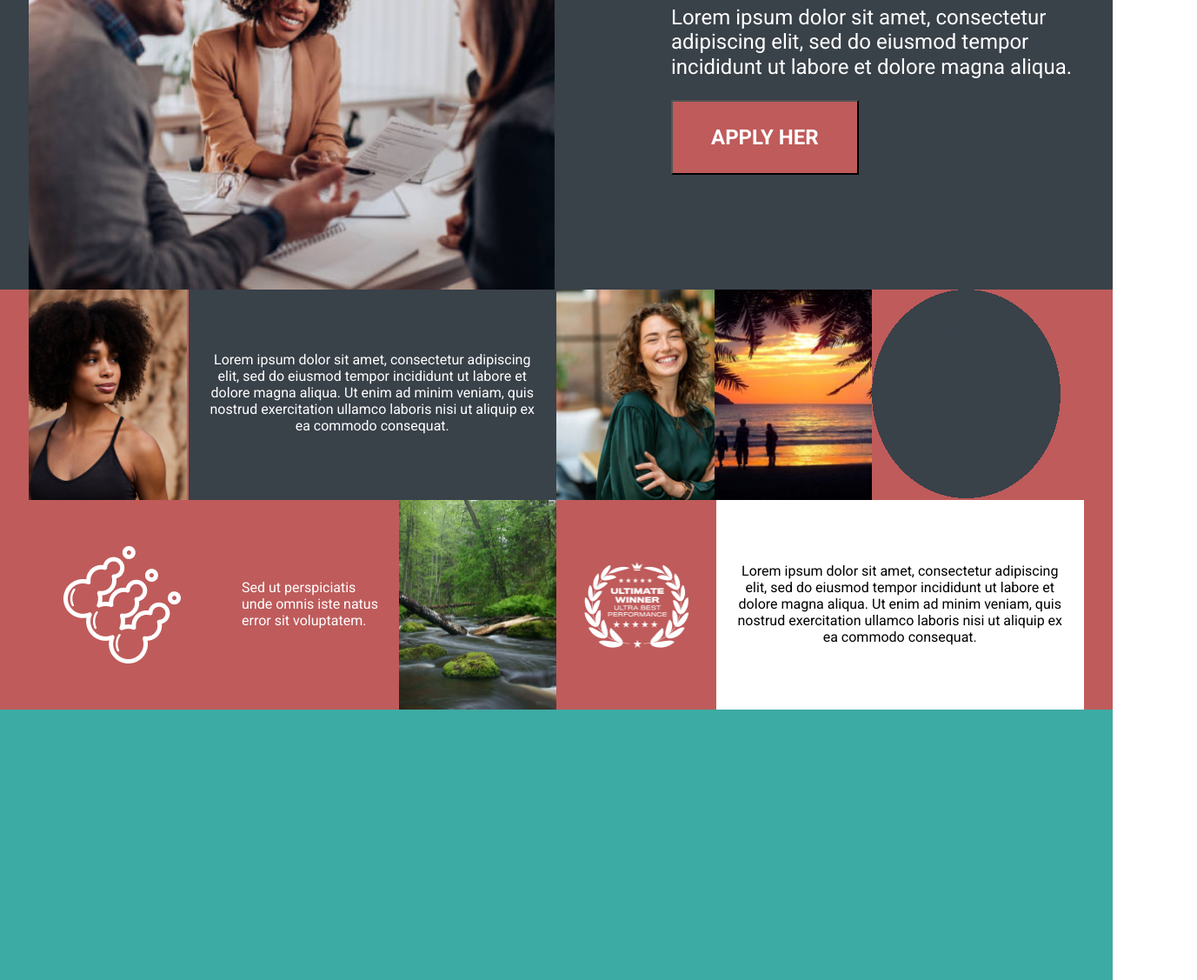
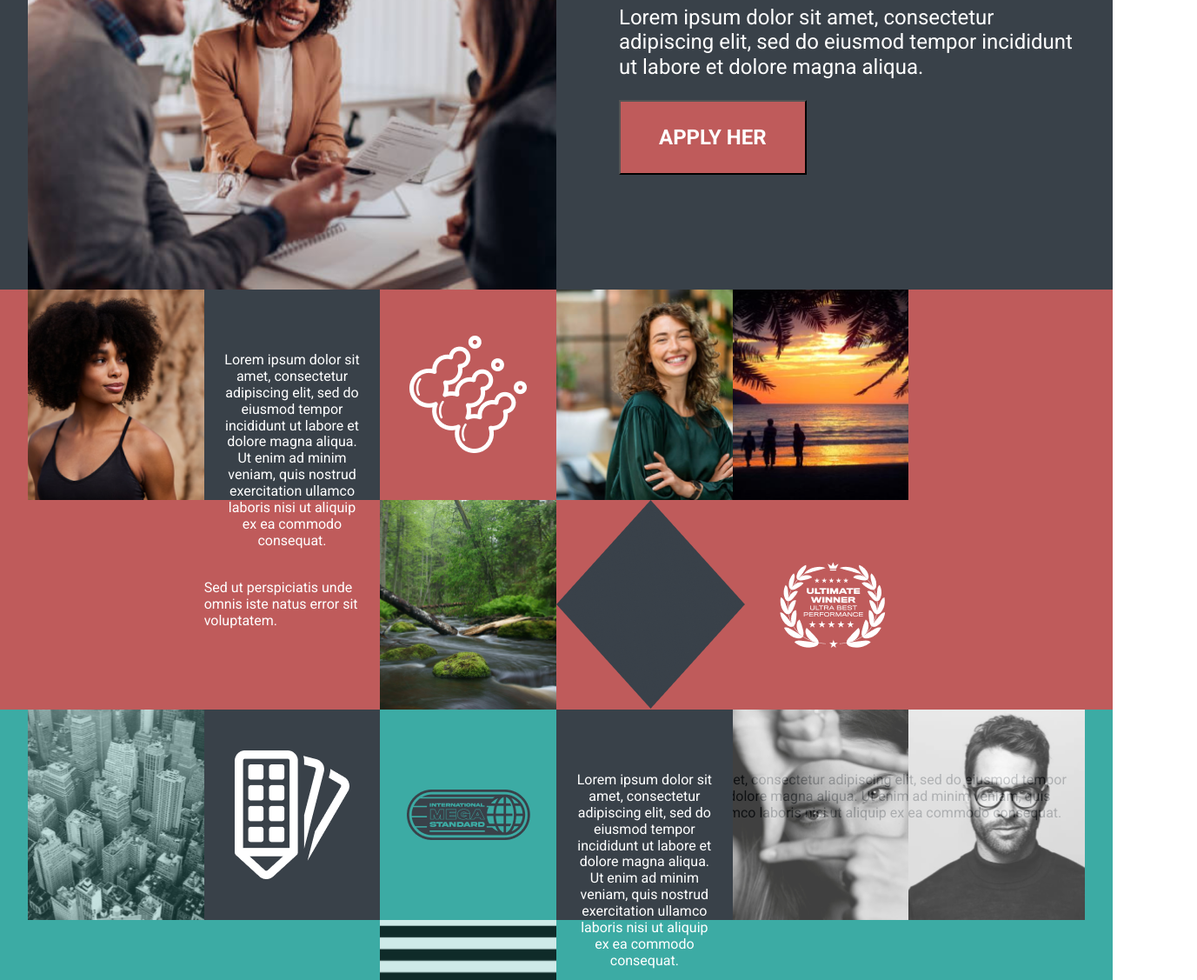
Before and after one commit to Loretakorf/frontend-Vytauto, a plain HTML site: page index.html in a window 1280 px wide. Shown: the part 250-1377 px from the top of the page at 87% size, 1377 px wide, since content can reach past the window. Drawn offline with Linux system fonts and the light colour scheme.

Commit message:
someproblemflex

```diff
--- a/index.html
+++ b/index.html
@@ -34,35 +34,40 @@
                 <div class="img-comand">
                 </div>
                 <div class="description">
-                    <p>Lorem ipsum dolor sit amet, consectetur adipiscing elit, sed do eiusmod tempor incididunt ut labore
+                    <p>Lorem ipsum dolor sit amet, consectetur adipiscing elit, sed do eiusmod tempor incididunt ut
+                        labore
                         et dolore magna aliqua. </p>
                     <button>apply her</button>
                 </div>
             </section>
             <section class="top-section container">
                 <div class="wrapper1">
-                    <div class="feature1"></div>
-                    <div class="feature2">
-                        <p>Lorem ipsum dolor sit amet, consectetur adipiscing elit, sed do eiusmod tempor incididunt ut
-                            labore et dolore magna aliqua. Ut enim ad minim veniam, quis nostrud exercitation ullamco
+                    <div class="image img1"></div>
+                    <div class="paragraph">
+                        <p>Lorem ipsum dolor sit amet, consectetur adipiscing elit, sed do eiusmod tempor incididunt
+                            ut
+                            labore et dolore magna aliqua. Ut enim ad minim veniam, quis nostrud exercitation
+                            ullamco
                             laboris nisi ut aliquip ex ea commodo consequat.</p>
                     </div>
-                    <div class="feature3">
+                    <div class="icon">
                         <img src="/icons/cover-icon.png" alt="cover-icon">
+                    </div>
+                    <div class="cozyparagraph">
                         <p>Sed ut perspiciatis unde omnis iste natus error sit voluptatem.</p>
                     </div>
-                    <div class="feature4"></div>
+                    <div class="image img2"></div>
                 </div>
                 <div class="wrapper2">
-                    <div class="feature2_1"></div>
-                    <div class="feature2_2"></div>
-                    <div class="feature2_3">
-                        <img src="/img/diamond-cover.png" alt="">
+                    <div class="image img1"></div>
+                    <div class="image img2"></div>
+                    <div class="image img3">
+                        <img src="/img/diamond-cover.png" alt="diamond">
                     </div>
-                    <div class="feature2_4">
+                    <div class="icon">
                         <img src="/icons/winner.png" alt="winner">
                     </div>
-                    <div class="feature2_5">
+                    <div class="paragraph">
                         <p>Lorem ipsum dolor sit amet, consectetur adipiscing elit, sed do eiusmod tempor incididunt ut
                             labore et dolore magna aliqua. Ut enim ad minim veniam, quis nostrud exercitation ullamco
                             laboris nisi ut aliquip ex ea commodo consequat.</p>
@@ -71,9 +76,36 @@
             </section>
             <section class="bottom-section container">
                 <div class="wrapper1">
+                    <div class="image img1"></div>
+                    <div class="icon" id="icon1">
+                        <img src="/icons/image.png" alt="icons">
+                    </div>
+                    <div class="icon">
+                        <img src="/icons/Vector.png" alt="vector">
+                    </div>
+                    <div class="paragraph">
+                        <p>Lorem ipsum dolor sit amet, consectetur adipiscing elit, sed do eiusmod tempor incididunt ut
+                            labore et dolore magna aliqua. Ut enim ad minim veniam, quis nostrud exercitation ullamco
+                            laboris nisi ut aliquip ex ea commodo consequat.</p>
+                    </div>
+                    <div class="image img2"></div>
 
                 </div>
                 <div class="wrapper2">
+                    <div class="paragraph">
+                        <p>Lorem ipsum dolor sit amet, consectetur adipiscing elit, sed do eiusmod tempor incididunt ut
+                            labore et dolore magna aliqua. Ut enim ad minim veniam, quis nostrud exercitation ullamco
+                            laboris nisi ut aliquip ex ea commodo consequat.</p>
+                    </div>
+                    <div class="image img1"></div>
+                    <div class="image img2"></div>
+                    <div class="icon">
+                        <img src="/icons/logoipsum-220 1.png" alt="cover-icon">
+                    </div>
+                    <div class="cozyparagraph">
+                        <p>Sed ut perspiciatis unde omnis iste natus error sit voluptatem.</p>
+                    </div>
+
 
                 </div>
             </section>
@@ -102,4 +134,5 @@
         </footer>
     </div>
 </body>
+
 </html>
--- a/style.css
+++ b/style.css
@@ -1,17 +1,17 @@
-
 body, html {
     object-fit: cover;
     font-family: 'Roboto';
 }
-
 .flex-box {
     height: 100vh;
     display: flex;
     flex-direction: column;
-    /* max-width: 1366px; */
+    max-width: 1366px;
 }
-
-
+header {
+    background-color: #BF5B5B;
+    padding: 20px 30px 20px 0;
+}
 .navbar {
     position: sticky;
     top: 0;
@@ -19,19 +19,16 @@ body, html {
     bottom: 0;
     right: 0;
     height: 60px;
-    background-color: #BF5B5B;
     z-index: 10;
 }
 .wrapper {
     display: flex;
     justify-content: space-between;
-    align-items: flex-start;
-    padding: 20px 40px;
-    gap: 20px;
 }
 .navbar ul {
     display: flex;
     gap: 70px;
+    padding: 0 30px 0 0;
 }
 .navbar ul li {
     list-style: none;
@@ -50,7 +47,7 @@ body, html {
 .container {
     display: flex;
     justify-content: space-between;
-    gap: 70px;
+    gap: 64px;
     min-height: 483px;
 }
 .img-comand {
@@ -58,17 +55,16 @@ body, html {
     background-position: center;
     background-repeat: no-repeat;
     background-size: cover;
-    flex: 1;
+    flex-basis: 50%;
     position: relative;
     bottom: 0;
-    left: 33px;
+    left: 32px;
 }
 .description  {
     display: flex;
     flex-direction: column;
-    flex: 1;
+    flex-basis: 50%;
     position: relative;
-    left: 97px;
     justify-content: center;
 }
 .description p {
@@ -76,11 +72,12 @@ body, html {
     font-size: 24px;
     line-height: 118%;
     color: #FFFFFF;
-    max-width: 495px;
+    padding: 0 40px;
 }
 .description button {
     align-self: flex-start;
     padding: 27px 44px;
+    margin-left: 40px;
     font-weight: 800;
     font-size: 24px;
     line-height: 118%;
@@ -99,103 +96,114 @@ p {
 .wrapper1,
 .wrapper2 {
     display: flex;
-    flex: 1;
+    flex-basis: 50%;
     flex-wrap: wrap;
 }
-.feature1,
-.feature2_1,
-.feature2_2,
-.feature4 {
+.top-section .wrapper1 {
+    justify-content: flex-end;
+}
+.image {
     background-position: center;
     background-repeat: no-repeat;
     background-size: cover;
+}
+.top-section .wrapper1 div {
+
+    flex-basis: calc(100% / 3);
+    height: 50%;
     position: relative;
+    left: 32px;
+}
+
+.bottom-section .wrapper1 div {
     height: 50%;
-    flex-basis: 30%;
+    flex-basis: calc(100% / 3);
+    position: relative;
+    left: 32px;
 }
-.feature1 {
+.top-section .wrapper2 div {
+    position: relative;
+    flex-basis: calc(100% / 3);
+    right: 32px;
+    height: 50%;
+}
+.bottom-section .wrapper2 div {
+    flex-basis: calc(100% / 3);
+    height: 50%;
+    position: relative;
+    right: 32px;
+}
+.top-section .wrapper1 .img1 {
     background-image: url(/img/cover-photo.png);
-    left: 33px;
 }
-.feature2 {
-    flex-basis: 70%;
+.paragraph {
+    text-align: center;
     background-color: #394149;
     height: 50%;
-    position: relative;
-    left: 35px;
+    flex-grow: 2;
 }
-.feature2 p {
-    text-align: center;
+.paragraph p {
     margin: 72px 20px;
 }
-.feature3 {
+.icon {
     display: flex;
+    justify-content: center;
+    width: 100%;
     align-items: center;
-    flex-basis: 70%;
-    height: 50%;
-    position: relative;
-    left: 73px;
-    gap: 70px;
 }
-.feature3  img {
-    width: 135px;
-    height: 135px;
-}
-.feature3 p {
-    max-width: 170px;
-}
-.feature4 {
-    background-image: url(/img/cover-sm.png);
-    bottom: 0;
-    left: 35px;
-}
-.feature2_1 {
-    background-image: url(/img/Rectangle\ 1.png);
-    right: 35px;
-}
-.feature2_2 {
-    background-image: url(/img/sunset.png);
-    right: 35px;
-}
-.feature2_3 {
-    height: 50%;
-    flex-basis: 30%;
-}
-.feature2_3 img {
-    background: radial-gradient(50% 50% at 50% 50%, #394149 0%, #394149 99.99%, rgba(57, 65, 73, 0) 100%);
-    position: relative;
-    right: 35px;
-}
-.feature2_4 {
-    flex-basis: 30%;
-    height: 50%;
+.cozyparagraph {
     display: flex;
     justify-content: center;
     align-items: center;
 }
-.feature2_4 img {
-    width: 121px;
-    height: 99px;
-    position: relative;
-    right: 33px;
+.top-section .wrapper2 .paragraph {
+    background-color: white;
 }
-.feature2_5 {
-    flex-basis: 70%;
-    display: flex;
-    background-color: white;
-    height: 50%;
-    position: relative;
-    right: 33px;
-    text-align: center;
-    align-items: center;
-    justify-content: center;
+.top-section .wrapper2 .paragraph p,
+.bottom-section .wrapper1 .paragraph p {
+    color: #394149;
 }
-.feature2_5 p {
-    color: black;
-    margin: 0 20px;
+.top-section .wrapper1 .img2 {
+    background-image: url(/img/cover-sm.png);
+
+}
+.top-section .wrapper2 .img1 {
+    background-image: url(/img/Rectangle\ 1.png);
+
+}
+.top-section .wrapper2 .img2 {
+    background-image: url(/img/sunset.png);
+
 }
 .bottom-section {
     background-color:  #3CABA4;
+}
+.bottom-section .wrapper1 .img1 {
+    background-image: url(/img/city.png);
+    left: 32px;
+}
+#icon1 {
+    background-color: #394149;
+}
+
+.bottom-section .wrapper1 .paragraph {
+    background-color: #3CABA4;
+}
+.bottom-section .wrapper1 .img2 {
+    background-image: url(/img/grill.png);
+    background-blend-mode: lighten;
+
+}
+.bottom-section .wrapper2 .cozyparagraph p {
+    color: #394149;
+}
+.bottom-section .wrapper2 .img1 {
+    background-image: url(/img/photo.png);
+    right: 32px;
+}
+.bottom-section .wrapper2 .img2 {
+    background-image: url(/img/portrait.png);
+    right: 32px;
 }
 footer {
     display: flex;
```
Also changed, not shown: img/photo.png (added), 1 other file.
